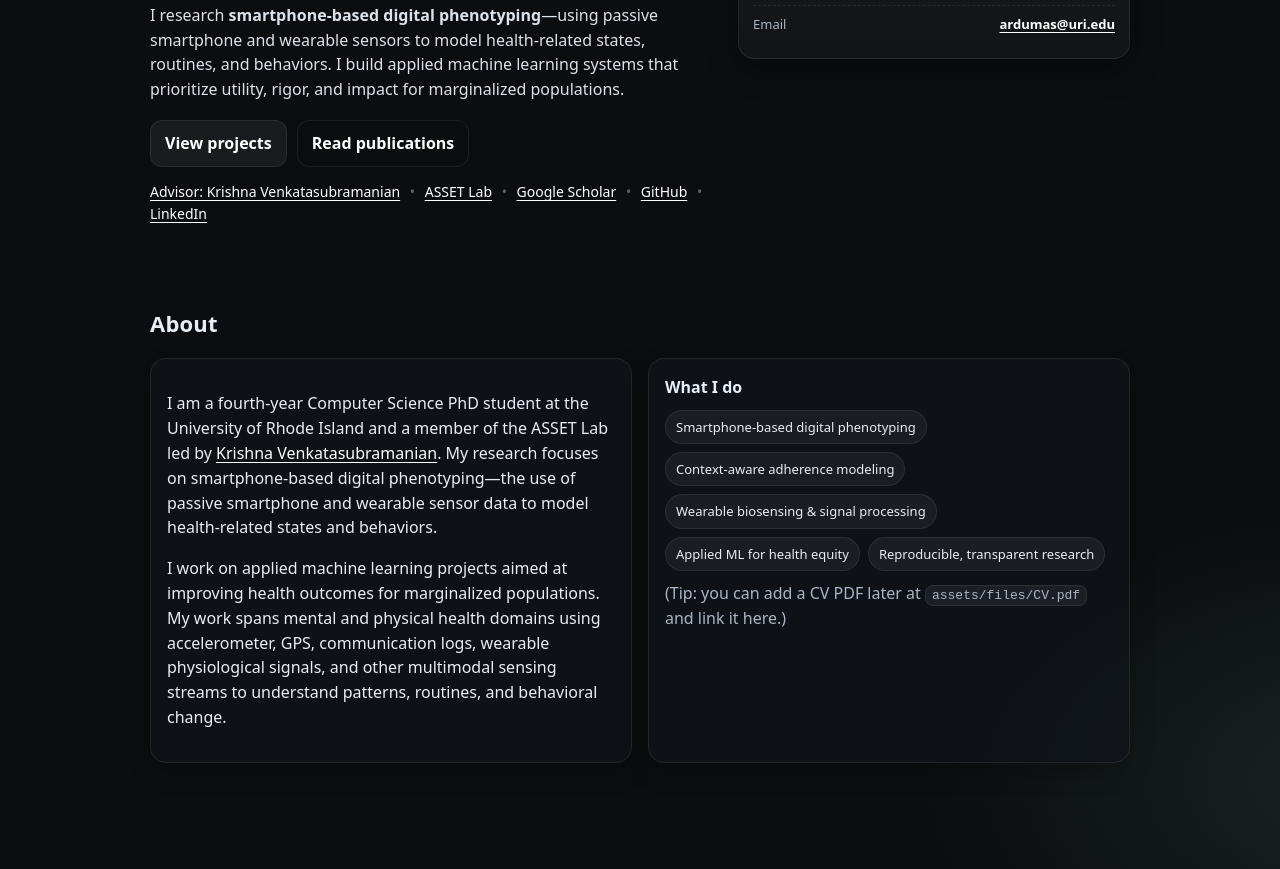
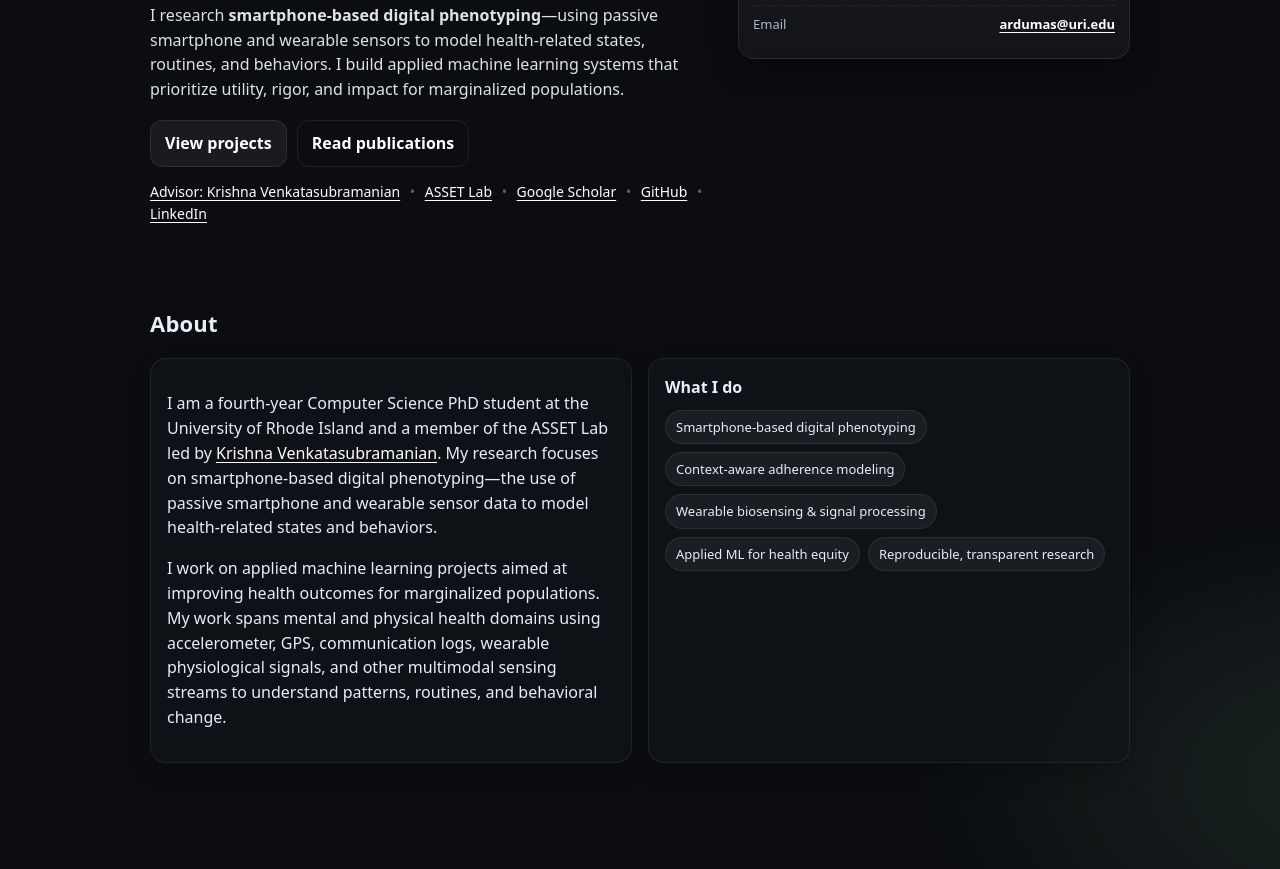
Before and after one commit to a-dumas/a-dumas.github.io, a plain HTML site: page index.html in a window 1280 px wide. Shown: the part 228-1097 px from the top of the page. Drawn offline with Linux system fonts and the light colour scheme.

Commit message:
Update index.html

```diff
--- a/index.html
+++ b/index.html
@@ -117,7 +117,6 @@
               <li>Reproducible, transparent research</li>
             </ul>
             <p class="muted">
-              (Tip: you can add a CV PDF later at <code>assets/files/CV.pdf</code> and link it here.)
             </p>
           </div>
         </div>
```
